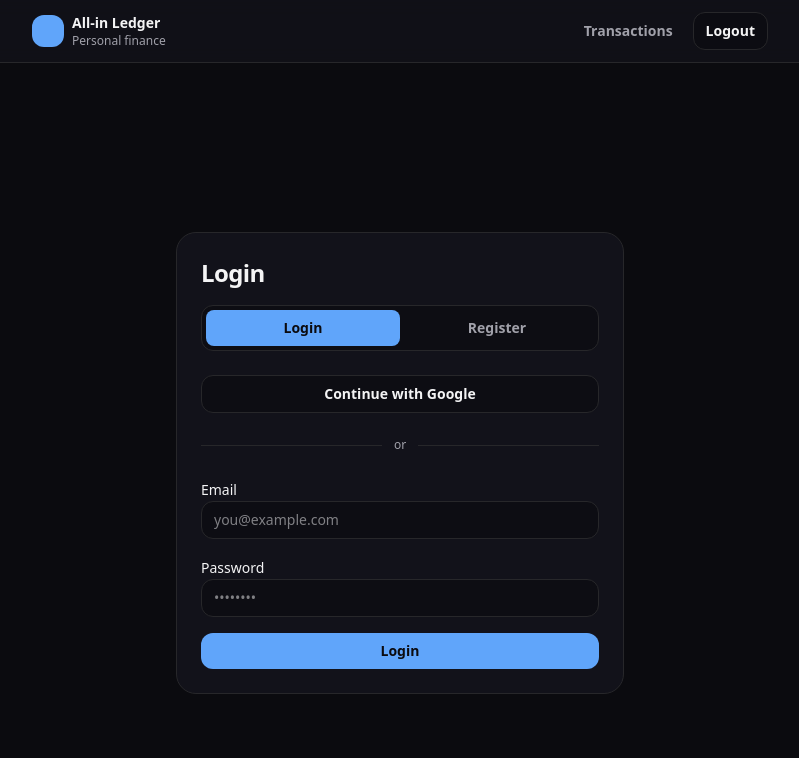
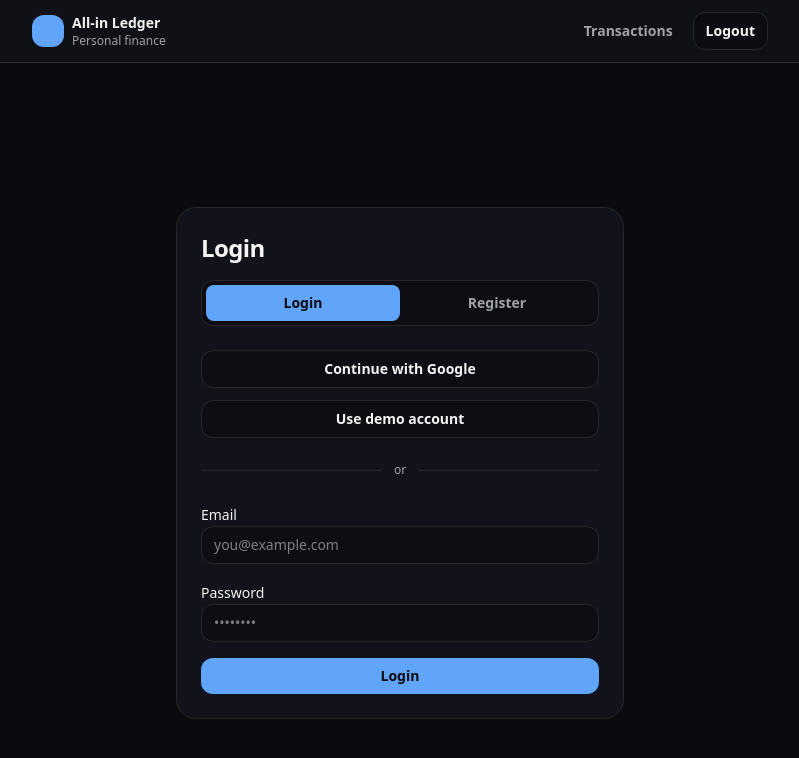
Before and after one commit to Requiem-of-Zero/family_ledger, a Next.js app: page /login in a window 1280 px wide. Shown: the top 758 px of the page, without its empty margins (240-1039 px from the left). Built offline with nearby package versions, Linux system fonts and the light colour scheme; no server answers.

Commit message:
Clean up Login client and update with demo account user login button

```diff
--- a/app/login/LoginClient.tsx
+++ b/app/login/LoginClient.tsx
@@ -3,6 +3,10 @@ import { useRouter } from "next/navigation"; // Import useRouter for client-side
 import React, { useState } from "react"; // Import useState for managing component states
 
 type Mode = "login" | "register";
+
+const DEMO_EMAIL = "test@example.com";
+const DEMO_PASSWORD = "password123";
+const showDemoLogin = process.env.NODE_ENV !== "production";
 
 export default function LoginClient() {
   const router = useRouter(); // Create a router instance to navigate after successful authentication
@@ -14,19 +18,11 @@ export default function LoginClient() {
   const [error, setError] = useState<string | null>(null); // Store error message to display to client if login fails
   const [mode, setMode] = useState<Mode>("login");
 
-  async function handleSubmit(e: React.FormEvent<HTMLFormElement>) {
-    e.preventDefault(); // Prevent the browser from doing normal HTML form submission
-
+  async function authenticate(endpoint: string, body: object) {
     setError(null); // Clear prior errors before attempting again.
     setIsSubmitting(true); // Turn on loading state for button
 
-    const endpoint =
-      mode === "login" ? "/api/auth/login" : "/api/auth/register";
-
-    const body =
-      mode === "login" ? { email, password } : { email, password, username };
-
-    // Call your existing login endpoint
+    // Call your existing auth endpoint
     const authRes = await fetch(endpoint, {
       method: "POST",
       headers: { "content-type": "application/json" },
@@ -46,6 +42,28 @@ export default function LoginClient() {
     router.push("/transactions");
     router.refresh(); // Refresh so server components are able to see the new cookie
     setIsSubmitting(false);
+  }
+
+  async function handleSubmit(e: React.FormEvent<HTMLFormElement>) {
+    e.preventDefault(); // Prevent the browser from doing normal HTML form submission
+
+    const endpoint =
+      mode === "login" ? "/api/auth/login" : "/api/auth/register";
+
+    const body =
+      mode === "login" ? { email, password } : { email, password, username };
+
+    await authenticate(endpoint, body);
+  }
+
+  async function handleDemoLogin() {
+    setMode("login");
+    setEmail(DEMO_EMAIL);
+    setPassword(DEMO_PASSWORD);
+    await authenticate("/api/auth/login", {
+      email: DEMO_EMAIL,
+      password: DEMO_PASSWORD,
+    });
   }
 
   return (
@@ -96,6 +114,16 @@ export default function LoginClient() {
         >
           Continue with Google
         </a>
+        {showDemoLogin && (
+          <button
+            type="button"
+            onClick={handleDemoLogin}
+            disabled={isSubmitting}
+            className="mt-3 w-full rounded-xl border border-border bg-raised-bg px-4 py-2 text-sm font-semibold text-primary-text hover:border-border-hover disabled:cursor-not-allowed disabled:opacity-70"
+          >
+            Use demo account
+          </button>
+        )}
         {/* Divider */}
         <div className="my-6 flex items-center gap-3">
           <div className="h-px flex-1 bg-border" />
```
